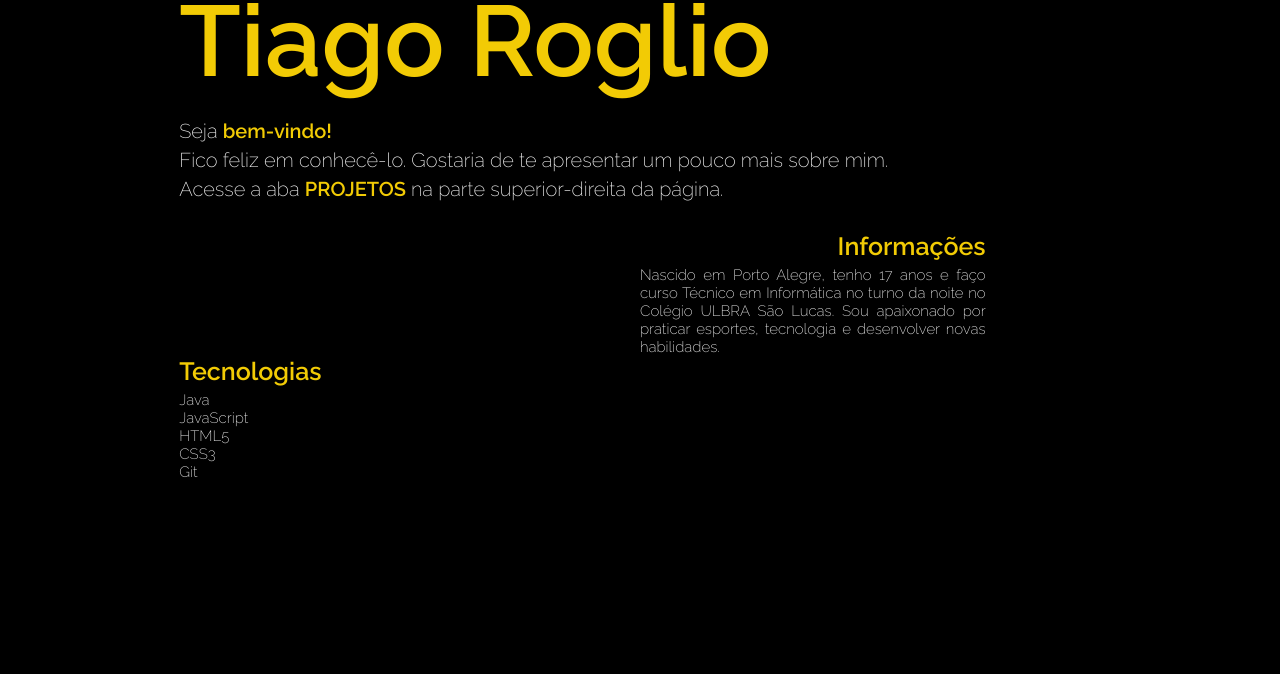
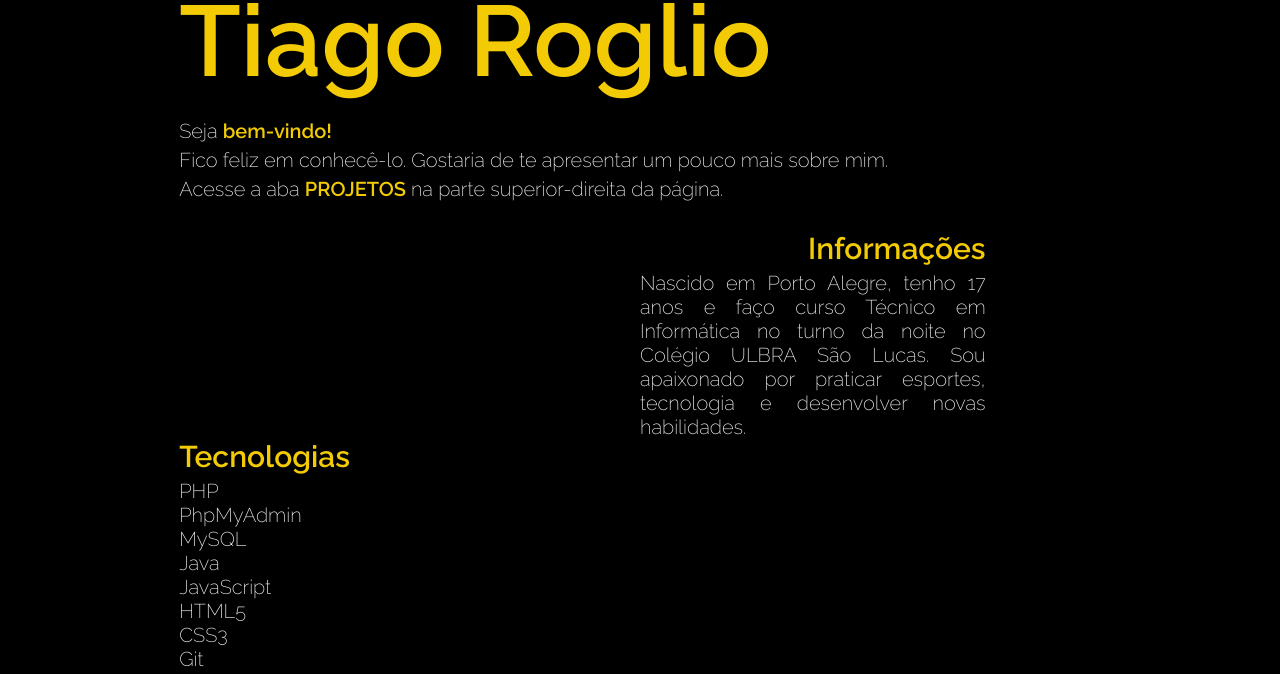
Before and after one commit to tcroglio/portfolio, a plain HTML site: page index.html in a window 1280 px wide. Shown: the part 385-1059 px from the top of the page. Drawn offline with nearby package versions, Linux system fonts and the light colour scheme.

Commit message:
Add files via upload

```diff
--- a/index.html
+++ b/index.html
@@ -35,6 +35,9 @@
         <p class="infoP"> Nascido em Porto Alegre, tenho 17 anos e faço curso Técnico em Informática no turno da noite no Colégio ULBRA São Lucas. Sou apaixonado por praticar esportes, tecnologia e desenvolver novas habilidades. </p>
         <h2 class="techs"> Tecnologias </h2>
         <ul class="techs-list">
+            <li> PHP </li>
+            <li> PhpMyAdmin </li>
+            <li> MySQL </li>
             <li> Java </li>
             <li> JavaScript </li>
             <li> HTML5 </li>
@@ -71,7 +74,7 @@
                 <li> | </li>
                 <li> <a href="">Privacy & Policy</a> </li>
                 <li> | </li>
-                <li> <a href="">Contact</a> </li>
+                <li> <a href="https://github.com/tcroglio" target="_blank">Contact</a> </li>
             </ul>
         </div>
     </div>
--- a/style.css
+++ b/style.css
@@ -107,7 +107,7 @@ nav a:hover {
     text-align: right;
     margin-bottom: 5px;
     margin-right: 20%;
-    font-size: 25px;
+    font-size: 30px;
 }
 
 .infoP {
@@ -115,14 +115,14 @@ nav a:hover {
     margin-right: 20%;
     margin-left: 50%;
     text-align: justify;
-    font-size: 15px;
+    font-size: 20px;
 }
 
 .techs {
     color: #f2cb05;
     margin-left: 10%;
     margin-bottom: 5px;
-    font-size: 25px;
+    font-size: 30px;
 }
 
 .techs-list {
@@ -130,7 +130,7 @@ nav a:hover {
     margin-left: 10%;
     margin-bottom: 200px;
     padding: 0;
-    font-size: 15px;
+    font-size: 20px;
 }
 
 
@@ -196,4 +196,9 @@ nav a:hover {
 .itens-list a {
     text-decoration: none;
     color: white;
+    transition: 0.5s;
 }
+
+.itens-list a:hover {
+    color: black;
+}
--- a/style2.css
+++ b/style2.css
@@ -200,4 +200,9 @@ nav a:hover {
 .itens-list a {
     text-decoration: none;
     color: white;
+    transition: 0.5s;
 }
+
+.itens-list a:hover {
+    color: black;
+}
```
Also changed, not shown: index2.html (+1 -1 lines).
